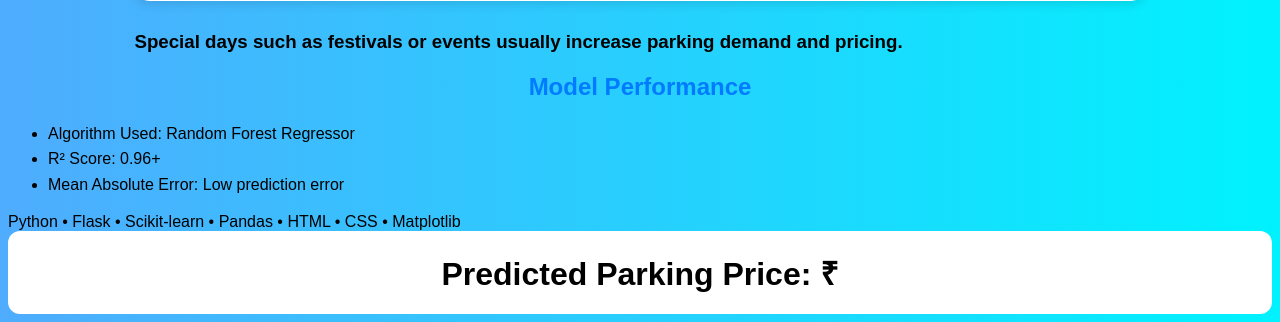
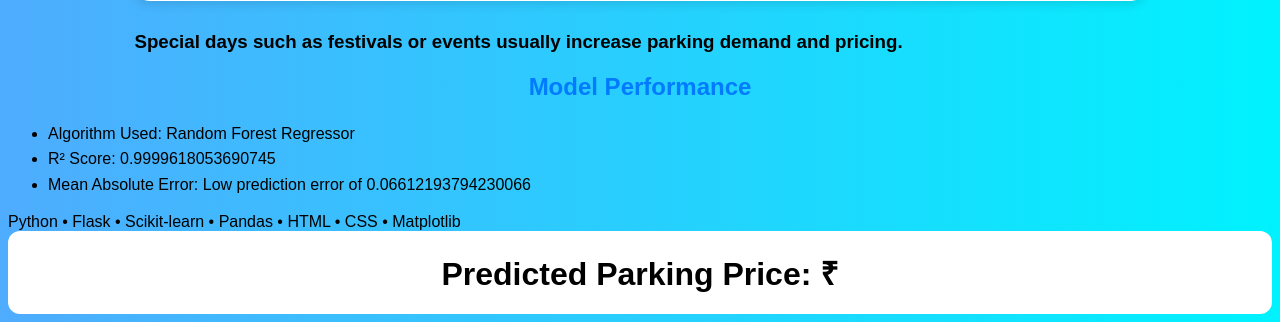
Before and after one commit to RajatSingh02160/prize_predictor_app, a Flask app: page / in a window 1280 px wide. Shown: the part 3725-4047 px from the top of the page. Run offline with Flask 3, Linux system fonts and the light colour scheme; parts of the project's set-up code (start-up, migrations or seed data) failed here and were passed over.

Commit message:
Updated exact R2 score and MAE values

```diff
--- a/app/templates/index.html
+++ b/app/templates/index.html
@@ -115,8 +115,8 @@
 
     <ul>
         <li>Algorithm Used: Random Forest Regressor</li>
-        <li>R² Score: 0.96+</li>
-        <li>Mean Absolute Error: Low prediction error</li>
+        <li>R² Score: 0.9999618053690745</li>
+        <li>Mean Absolute Error: Low prediction error of 0.06612193794230066</li>
     </ul>
     Python • Flask • Scikit-learn • Pandas • HTML • CSS • Matplotlib
     <div class="result-box">
```
